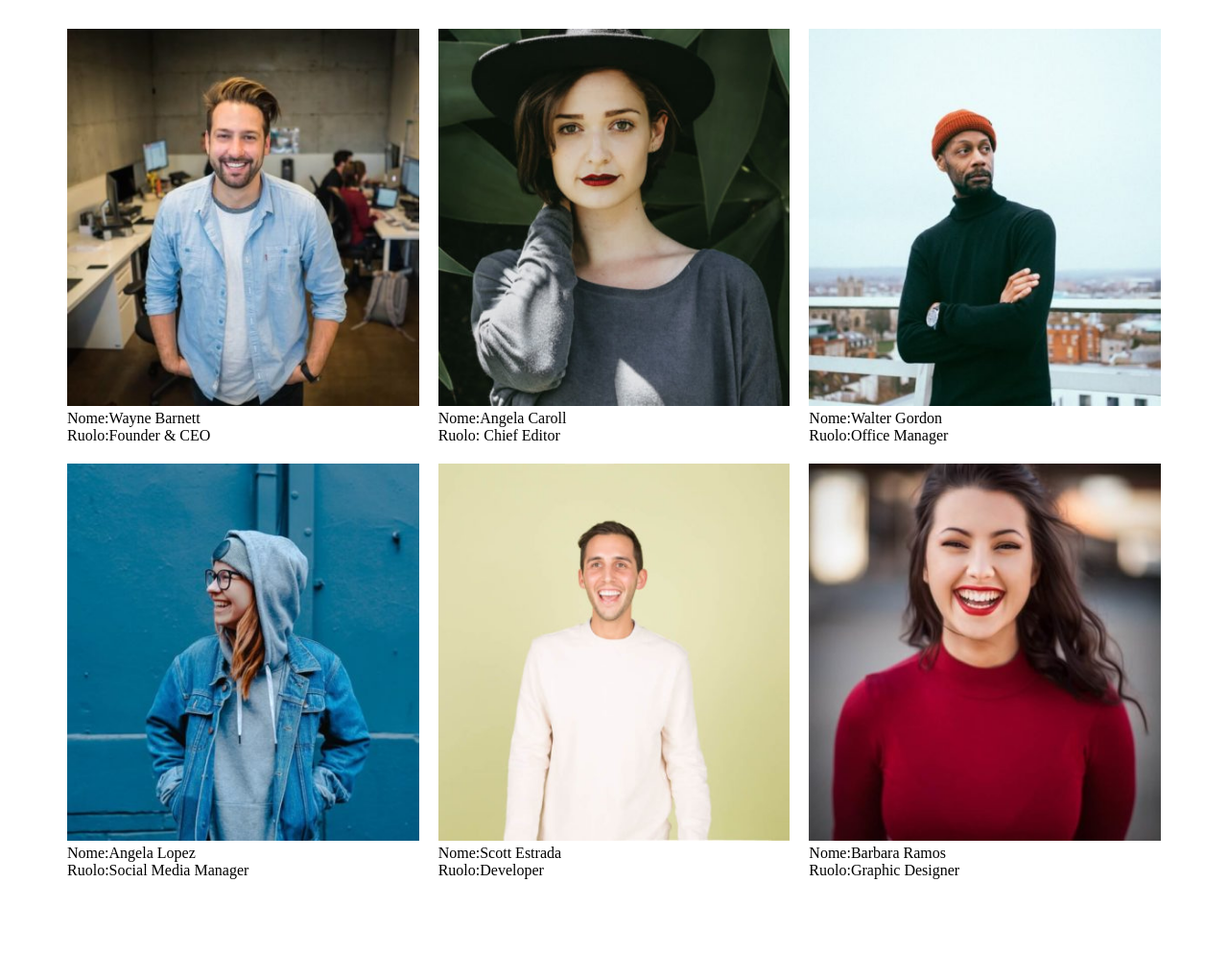
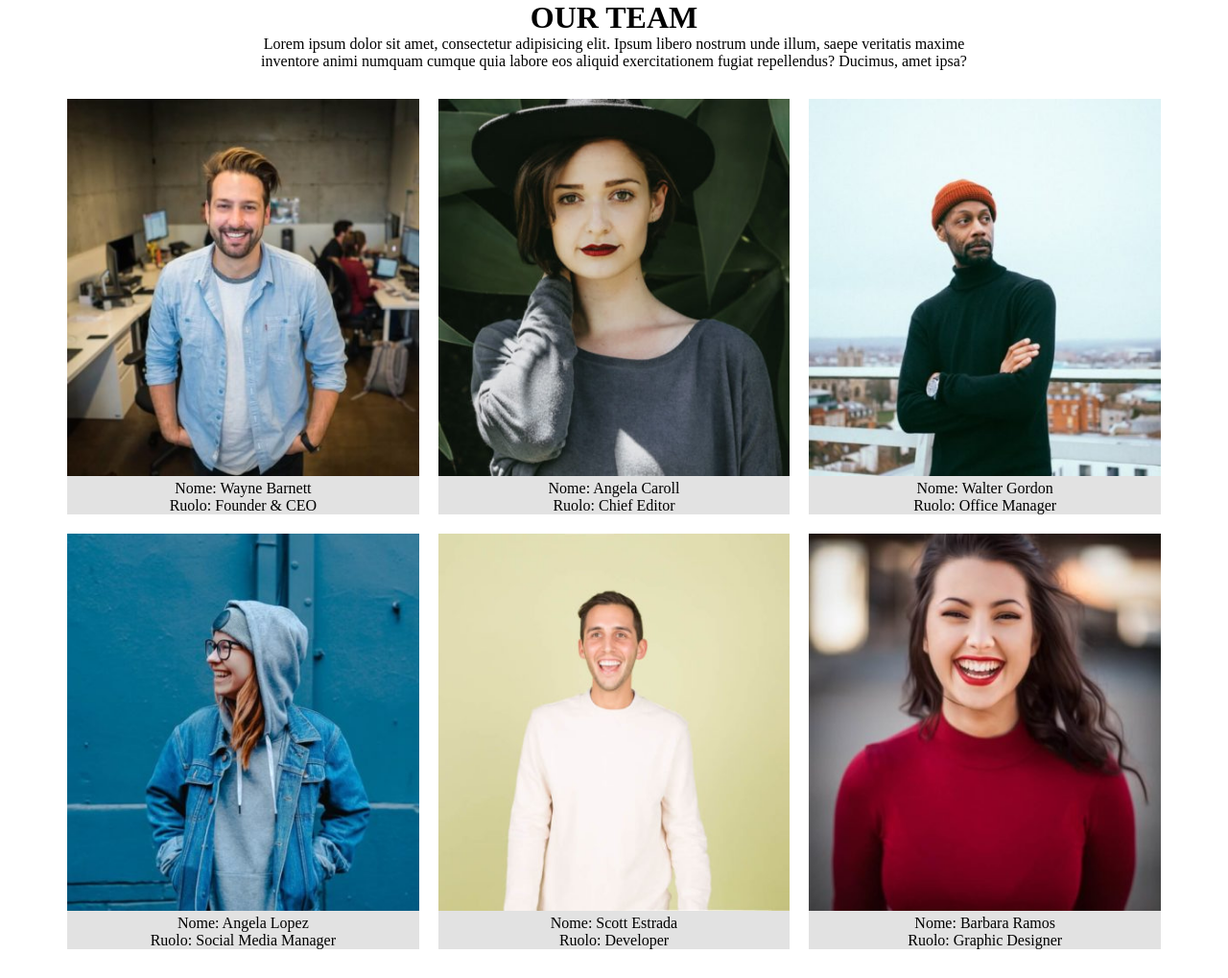
Before and after one commit to Aranel9966/js-our-team, a plain HTML site: page index.html in a window 1280 px wide. Shown: the whole page at 96% size. Before the commit the page ends 946 px from the top, so only its background shows below. Drawn offline with Linux system fonts and the light colour scheme.

Commit message:
add header and style

```diff
--- a/css/style.css
+++ b/css/style.css
@@ -5,10 +5,17 @@
 
 }
 
+header{
+    text-align: center;
+    width: 60%;
+    margin: auto;
+}
+
 img{
     width: 100%;
     height: 100%;
 }
+
 #container{
     display: flex;
     flex-direction: row;
@@ -17,18 +24,18 @@ img{
     justify-content: center;
     padding: 30px 0;
 }
-.card{
-    display: flex;
-    flex-direction: column;
-    padding-bottom: 20px;
 
+#c1,#c2,#c0{
+    width: calc(100% / 3 - (30px * 2));
+    background-color: rgba(211, 211, 211, 0.652);
+    text-align: center;
 
 }
-#c1,#c2,#c0{
+
+#c3,#c4,#c5{
     width: calc(100% / 3 - (30px * 2));
+    background-color: rgba(211, 211, 211, 0.652);
+
+    text-align: center;
 
 }
-#c3,#c4,#c5{
-    width: calc(100% / 3 - (30px * 2));
-
-}
--- a/index.html
+++ b/index.html
@@ -8,9 +8,16 @@
     <link rel="stylesheet" href="css/style.css">
 </head>
 <body>
-    <div id="container">
+    <header>
+        <h1>OUR TEAM</h1>
+        <P>Lorem ipsum dolor sit amet, consectetur adipisicing elit. Ipsum libero nostrum unde illum, saepe veritatis maxime inventore animi numquam cumque quia labore eos aliquid exercitationem fugiat repellendus? Ducimus, amet ipsa?</P>
+    </header>
+    <main>
 
-    </div>
+        <div id="container">
+
+        </div>
+    </main>
 
 
 
```
Also changed, not shown: js/script.js (+11 -13 lines).
